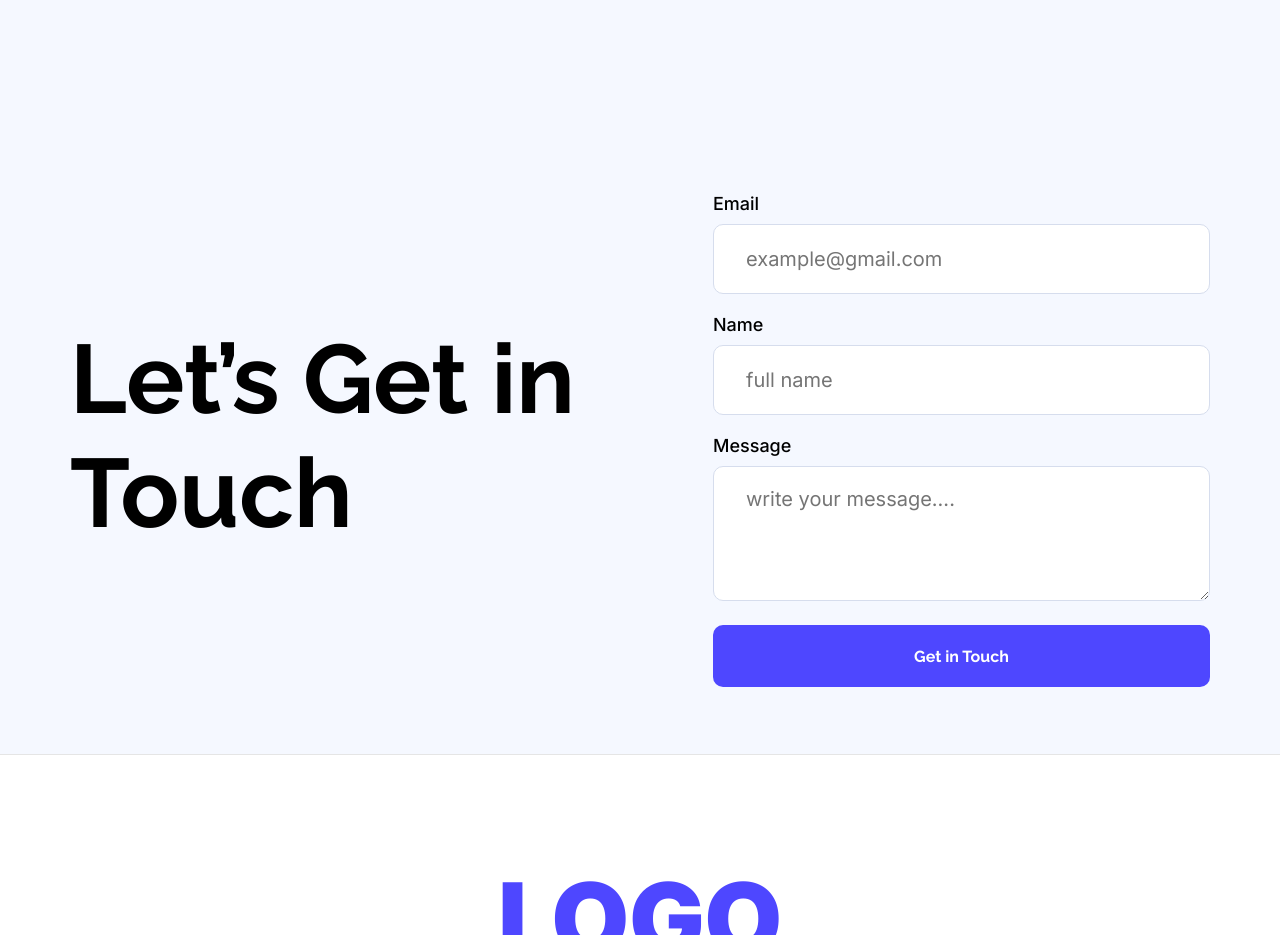
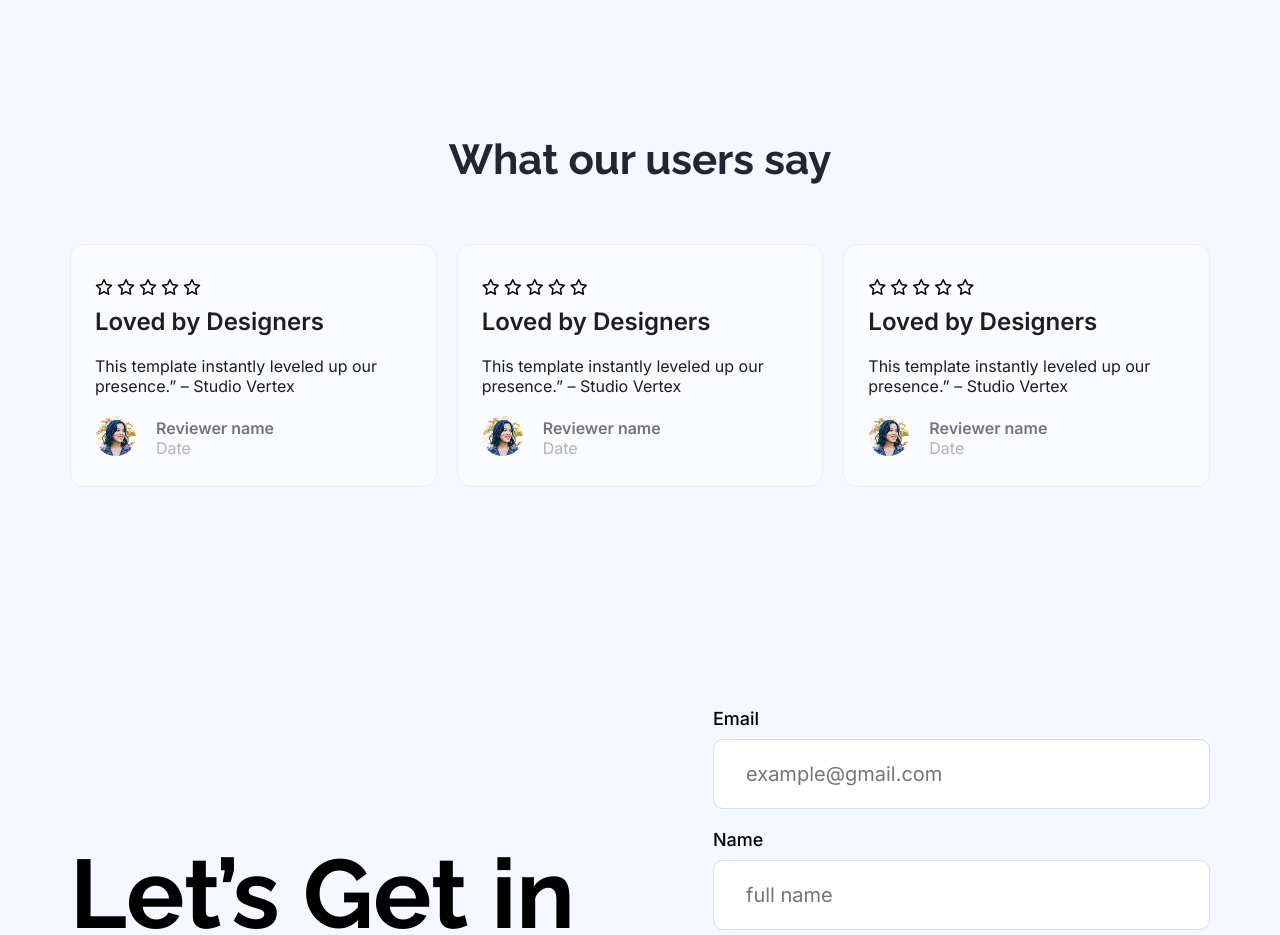
Before and after one commit to priyotush25/landing-lauchpad, a plain HTML site: page index.html in a window 1280 px wide. Shown: the part 1600-2535 px from the top of the page. Drawn offline with Linux system fonts and the light colour scheme.

Commit message:
what our user say section add

```diff
--- a/index.html
+++ b/index.html
@@ -4,6 +4,10 @@
     <meta charset="UTF-8" />
     <meta name="viewport" content="width=device-width, initial-scale=1.0" />
     <link rel="stylesheet" href="style.css" />
+    <script
+      src="https://kit.fontawesome.com/9ba2c4d323.js"
+      crossorigin="anonymous"
+    ></script>
     <title>Landing Launchpad</title>
   </head>
   <body class="primary-font">
@@ -62,6 +66,83 @@
 
       <!-- What our users say -->
 
+      <div class="user-say-section">
+        <h4>What our users say</h4>
+        <div class="user-cards">
+          <!-- card-1 -->
+          <div class="user-card">
+            <div class="card-rating">
+              <i class="fa-regular fa-star"></i>
+              <i class="fa-regular fa-star"></i>
+              <i class="fa-regular fa-star"></i>
+              <i class="fa-regular fa-star"></i>
+              <i class="fa-regular fa-star"></i>
+            </div>
+            <div class="card-title">Loved by Designers</div>
+            <div class="card-description">
+              This template instantly leveled up our presence.” – Studio Vertex
+            </div>
+            <div class="card-user">
+              <div class="card-user-img">
+                <img src="./Assets/avatar.png" alt="" />
+              </div>
+              <div class="card-user-description">
+                <div class="card-user-name">Reviewer name</div>
+                <div class="card-user-date">Date</div>
+              </div>
+            </div>
+          </div>
+
+          <!-- card-2 -->
+          <div class="user-card">
+            <div class="card-rating">
+              <i class="fa-regular fa-star"></i>
+              <i class="fa-regular fa-star"></i>
+              <i class="fa-regular fa-star"></i>
+              <i class="fa-regular fa-star"></i>
+              <i class="fa-regular fa-star"></i>
+            </div>
+            <div class="card-title">Loved by Designers</div>
+            <div class="card-description">
+              This template instantly leveled up our presence.” – Studio Vertex
+            </div>
+            <div class="card-user">
+              <div class="card-user-img">
+                <img src="./Assets/avatar.png" alt="" />
+              </div>
+              <div class="card-user-description">
+                <div class="card-user-name">Reviewer name</div>
+                <div class="card-user-date">Date</div>
+              </div>
+            </div>
+          </div>
+          <!-- card-3 -->
+
+          <div class="user-card">
+            <div class="card-rating">
+              <i class="fa-regular fa-star"></i>
+              <i class="fa-regular fa-star"></i>
+              <i class="fa-regular fa-star"></i>
+              <i class="fa-regular fa-star"></i>
+              <i class="fa-regular fa-star"></i>
+            </div>
+            <div class="card-title">Loved by Designers</div>
+            <div class="card-description">
+              This template instantly leveled up our presence.” – Studio Vertex
+            </div>
+            <div class="card-user">
+              <div class="card-user-img">
+                <img src="./Assets/avatar.png" alt="" />
+              </div>
+              <div class="card-user-description">
+                <div class="card-user-name">Reviewer name</div>
+                <div class="card-user-date">Date</div>
+              </div>
+            </div>
+          </div>
+        </div>
+      </div>
+
       <!-- Get in Touch Section -->
 
       <div class="get-section">
--- a/style.css
+++ b/style.css
@@ -257,3 +257,75 @@ footer {
   margin-right: 30px;
   color: rgb(137, 135, 161);
 }
+
+/* user-say-section */
+
+.user-say-section {
+  width: 1140px;
+  margin: 150px auto;
+}
+
+.user-say-section h4 {
+  font-family: "Raleway", sans-serif;
+  font-size: 42px;
+  font-weight: 700;
+  color: rgb(37, 36, 50);
+  text-align: center;
+}
+.user-cards {
+  margin-top: 40px;
+  display: flex;
+  justify-content: space-around;
+  align-items: center;
+  gap: 20px;
+}
+.user-card {
+  width: 366.67px;
+  height: 243px;
+  padding: 24px;
+  box-sizing: border-box;
+  border: 1px solid rgb(242, 237, 237);
+  border-radius: 14px;
+  background: rgba(255, 255, 255, 0.5);
+  margin-top: 20px;
+}
+
+.card-title {
+  font-family: "Inter", sans-serif;
+  font-size: 24px;
+  font-weight: 600;
+  color: rgb(30, 30, 30);
+}
+
+.card-description {
+  font-family: "Inter", sans-serif;
+  font-size: 16px;
+  font-weight: 400;
+  color: rgb(30, 30, 30);
+  margin: 20px 0;
+}
+.card-user {
+  display: flex;
+  align-items: center;
+  gap: 20px;
+}
+
+.card-user-img img {
+  border-radius: 50%;
+}
+
+.card-user-name {
+  font-family: "Inter", sans-serif;
+  font-size: 16px;
+  font-weight: 600;
+  color: rgb(117, 117, 117);
+}
+.card-user-date {
+  font-family: "Inter", sans-serif;
+  font-size: 16px;
+  font-weight: 400;
+  color: rgb(179, 179, 179);
+}
+.card-rating {
+  margin: 10px 0;
+}
```
